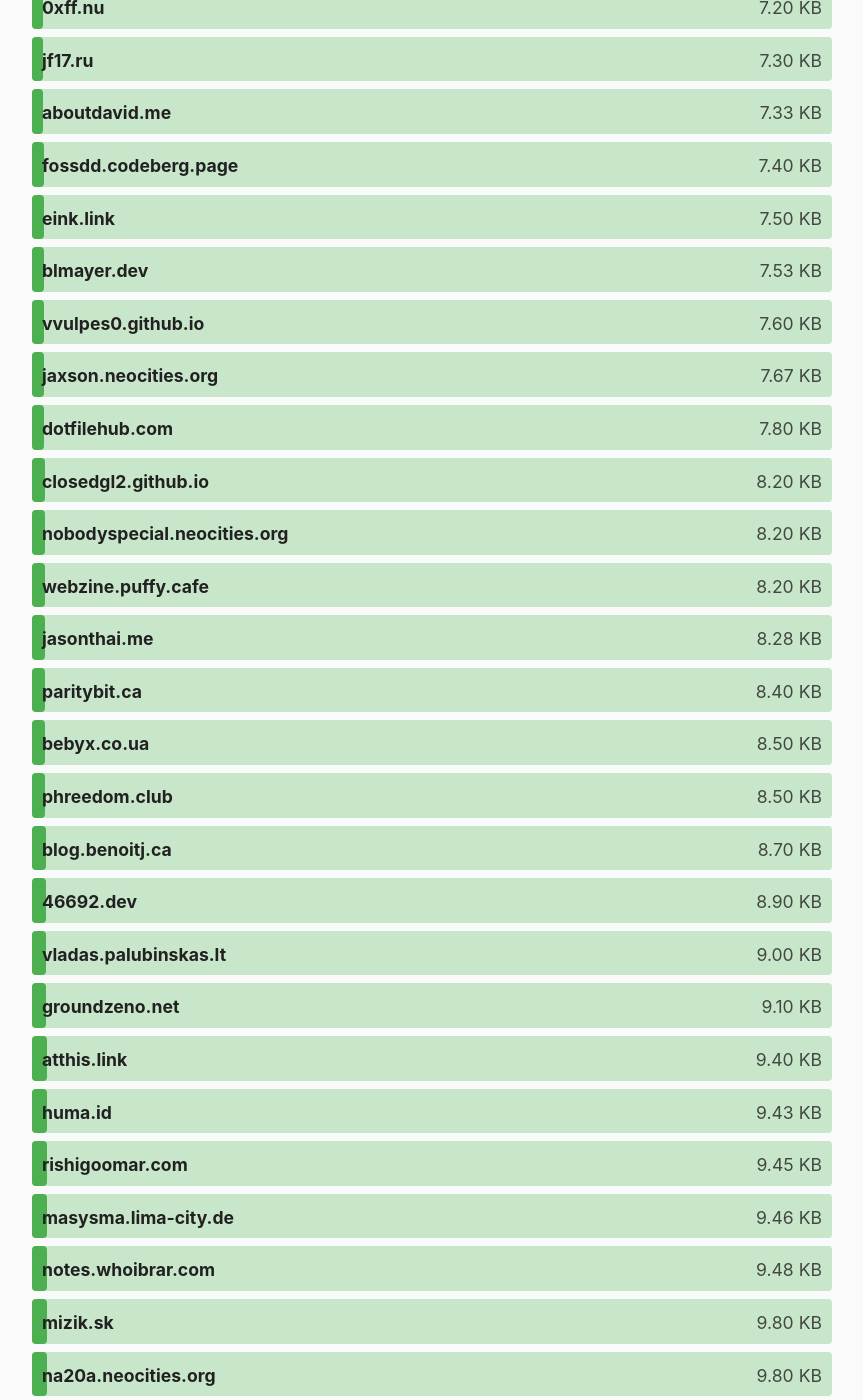
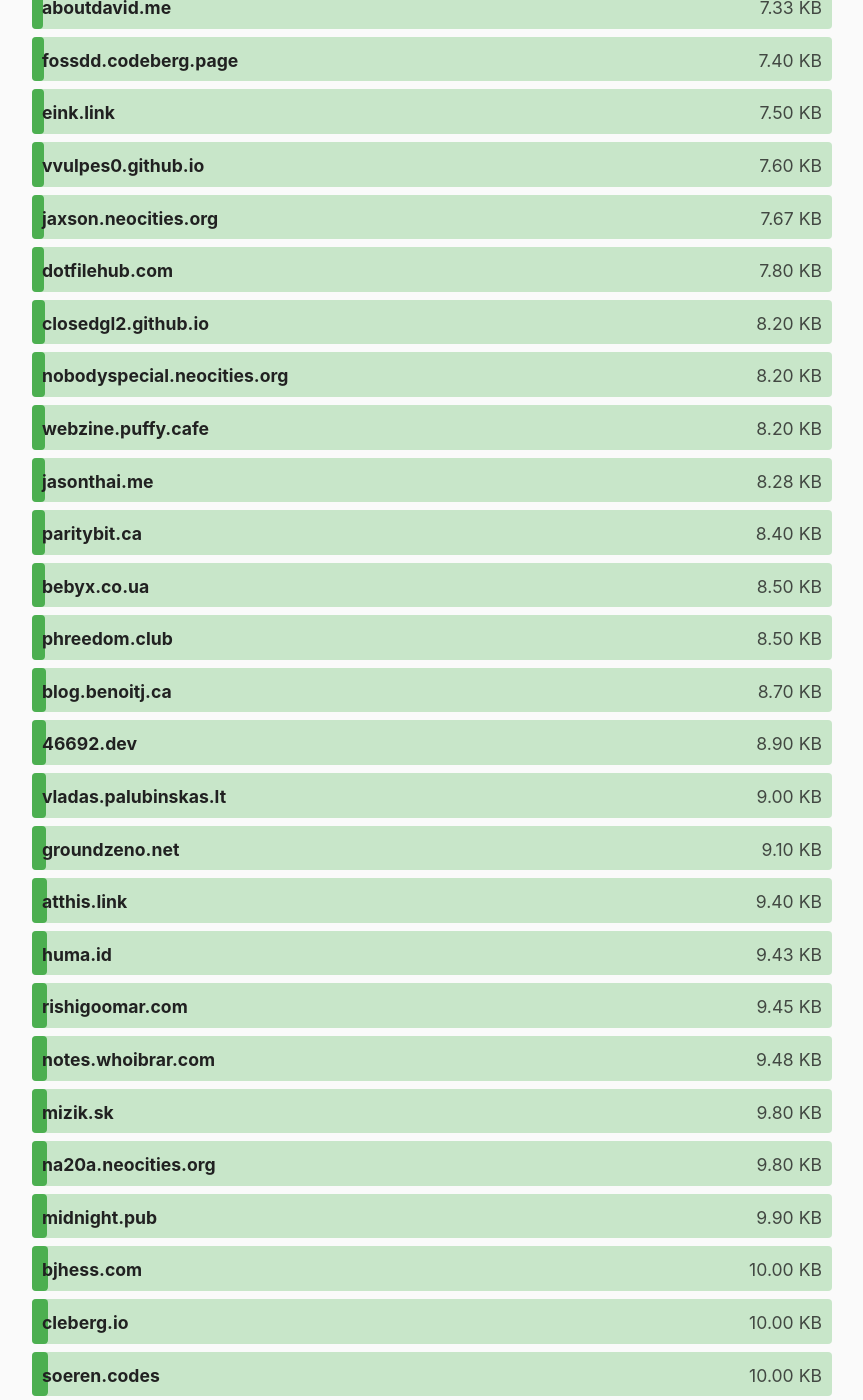
Before and after one commit to kevquirk/512kb.club, a Jekyll site: the page built from index.md, in a window 1280 px wide and 1400 px high, scrolled down 3532 px. Shown: the whole window, without its empty margins (208-1071 px from the left). Built offline with Jekyll 4.4.1, drawn with Linux system fonts in a browser that asks for light colours; some of the changed text lies outside the part shown.

Commit message:
Remove UM content sub 20 kb

```diff
--- a/_data/sites.yml
+++ b/_data/sites.yml
@@ -318,11 +318,6 @@
   size: 123
   last_checked: 2022-08-31
 
-- domain: blmayer.dev
-  url: https://www.blmayer.dev/
-  size: 7.53
-  last_checked: 2022-08-02
-
 - domain: block.sunappu.net
   url: https://block.sunappu.net/
   size: 193
@@ -433,11 +428,6 @@
   size: 4.7
   last_checked: 2022-05-15
 
-- domain: bvnf.space
-  url: https://bvnf.space/
-  size: 2.8
-  last_checked: 2022-05-06
-
 - domain: cahaba-ts.com
   url: https://cahaba-ts.com/
   size: 167
@@ -453,11 +443,6 @@
   size: 308
   last_checked: 2022-04-01
 
-- domain: camaro96.neocities.org
-  url: https://camaro96.neocities.org/
-  size: 10.9
-  last_checked: 2022-01-16
-
 - domain: canistop.net
   url: https://canistop.net/
   size: 189
@@ -693,11 +678,6 @@
   size: 31.2
   last_checked: 2022-05-06
 
-- domain: dendiz.github.io
-  url: https://dendiz.github.io
-  size: 14.1
-  last_checked: 2022-05-15
-
 - domain: detektywi.it
   url: https://detektywi.it
   size: 447
@@ -1443,11 +1423,6 @@
   size: 127
   last_checked: 2022-03-17
 
-- domain: masysma.lima-city.de
-  url: https://masysma.lima-city.de/31/web_main.xhtml
-  size: 9.46
-  last_checked: 2022-01-22
-
 - domain: mataroa.blog
   url: https://mataroa.blog/
   size: 21.3
@@ -2523,11 +2498,6 @@
   size: 37.9
   last_checked: 2022-09-13
 
-- domain: xslendi.xyz
-  url: https://xslendi.xyz/
-  size: 2.5
-  last_checked: 2022-05-15
-
 - domain: xwx.moe
   url: https://xwx.moe/
   size: 414
```
